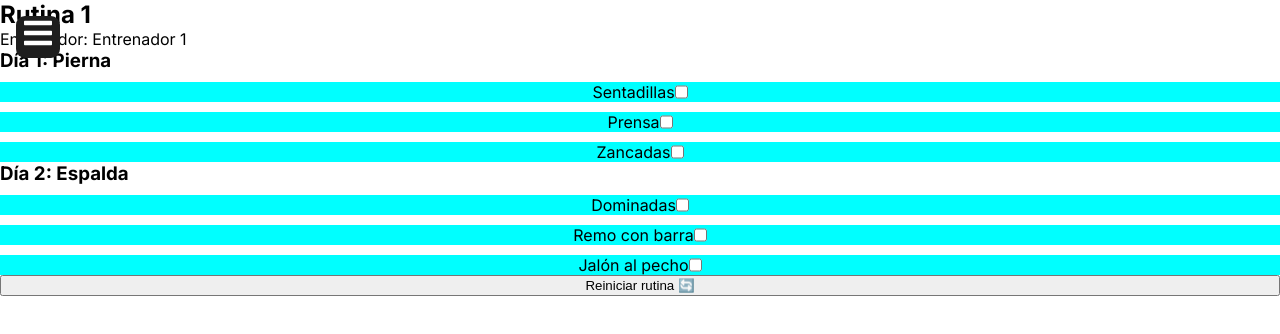
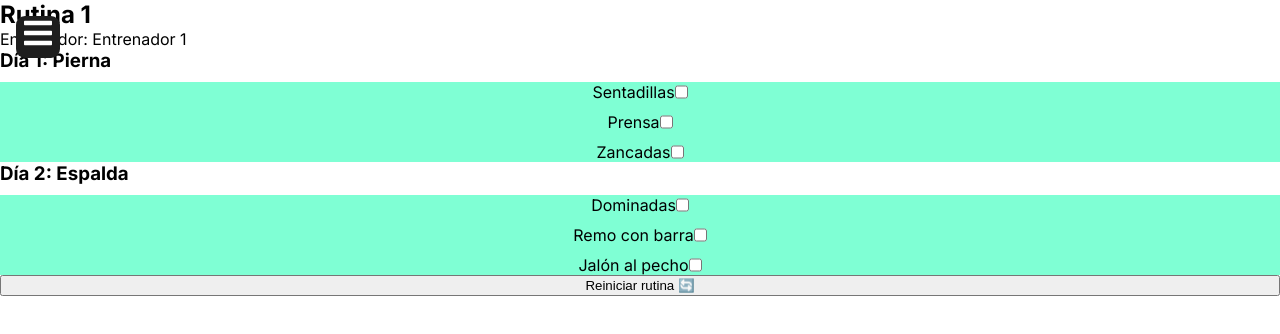
Before and after one commit to MelanyMFM/CenterWarriors, a React (Vite) app: page /usuario/rutina/1 in a window 1280 px wide. Shown: the top 334 px of the page. Built offline with nearby package versions, Linux system fonts and the light colour scheme; a web font is replaced by a local one.

Commit message:
por favor no se caiga

```diff
--- a/src/componentes/RutinaDetalle/RutinaDetalle.jsx
+++ b/src/componentes/RutinaDetalle/RutinaDetalle.jsx
@@ -48,7 +48,7 @@ function RutinaDetalle() {
             {rutina.dias.map((dia, diaIndex) => (
                 <div key={diaIndex} className="dia-rutina">
                     <h3>{dia.dia}</h3>
-                    <div>
+                    <div className='tablaEjercicios'>
                         {dia.ejercicios.map((ejercicio, ejercicioIndex) => (
                             <p key={ejercicioIndex} >
                                 <label className='ejercicioRutina'>
--- a/src/componentes/RutinaDetalle/rutinaDetalle.css
+++ b/src/componentes/RutinaDetalle/rutinaDetalle.css
@@ -16,6 +16,10 @@
     flex-direction: row;
     justify-content: center;
     margin-top: 10px;
-    background-color: aqua;
+
 
 }
+
+.tablaEjercicios{
+    background-color: aquamarine;
+}
--- a/vite.config.js
+++ b/vite.config.js
@@ -1,13 +1,7 @@
-import { defineConfig } from 'vite';
-import react from '@vitejs/plugin-react';
+import { defineConfig } from 'vite'
+import react from '@vitejs/plugin-react'
 
+// https://vitejs.dev/config/
 export default defineConfig({
   plugins: [react()],
-  base: '/',
-  build: {
-    outDir: 'dist'
-  },
-  server: {
-    historyApiFallback: true
-  }
-});
+})
```
Also changed, not shown: vercel.json (deleted).
